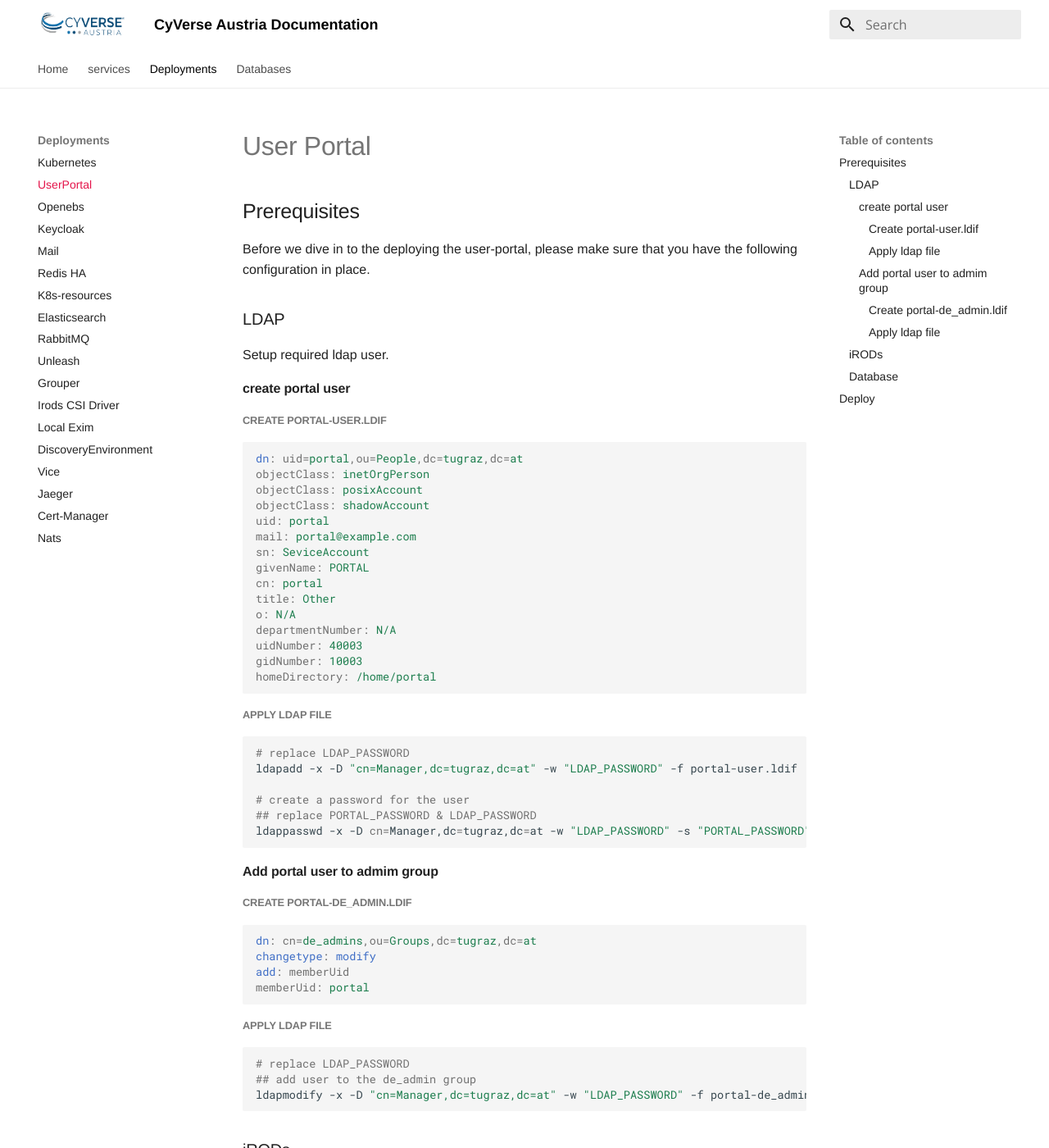
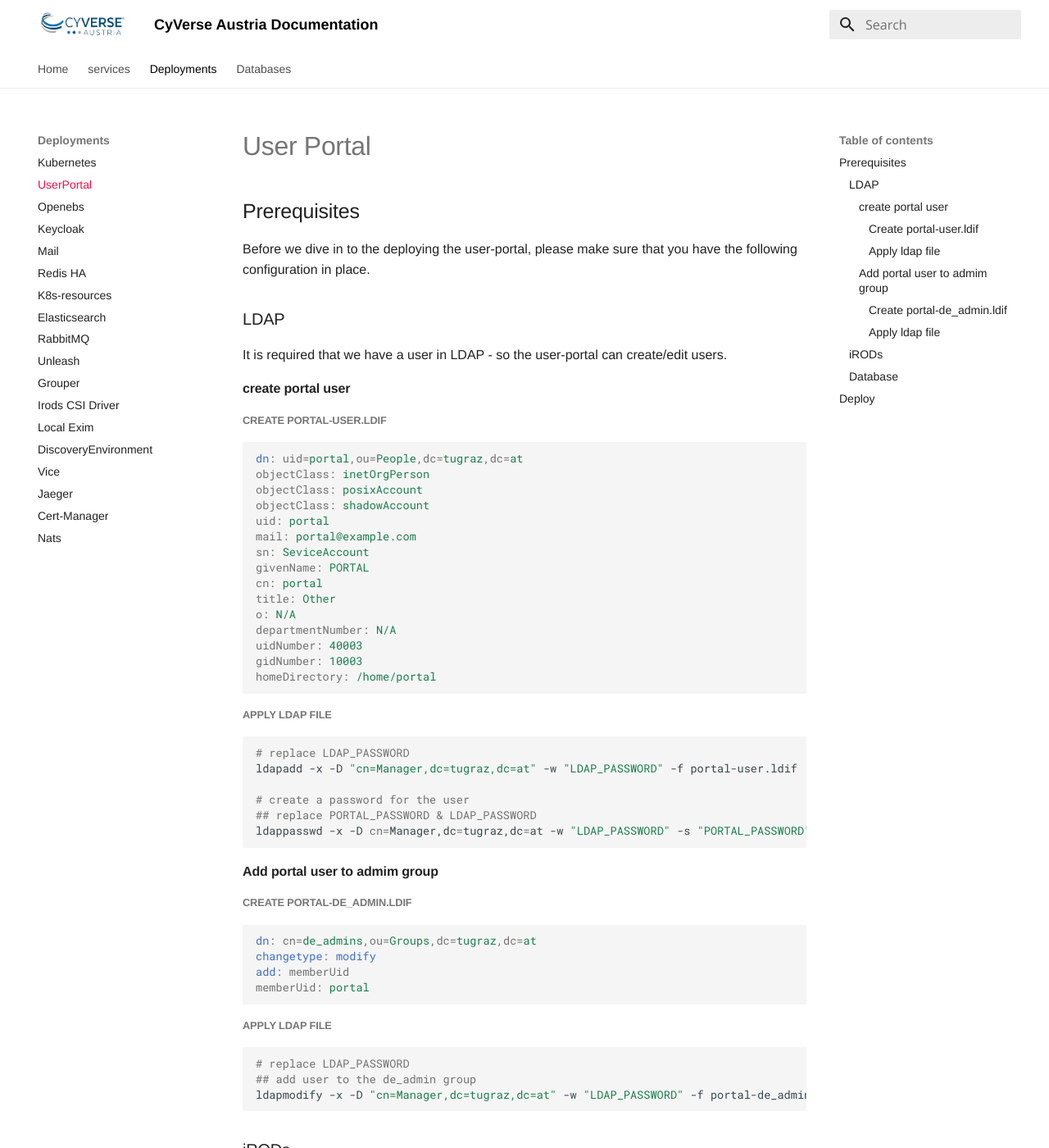
Before and after one commit to cyverse-austria/docs, an MkDocs documentation site: the page built from docs/deployments/userportal.md, in a window 1280 px wide and 1400 px high. Shown: the whole window at 82% size. Built offline with MkDocs 1.6.1 and Material for MkDocs 9.7.7, drawn with Linux system fonts in a browser that asks for light colours; some of the changed text lies outside the part shown.

Commit message:
portal: update doc

````diff
--- a/docs/deployments/userportal.md
+++ b/docs/deployments/userportal.md
@@ -5,7 +5,8 @@
 Before we dive in to the deploying the user-portal, please make sure that you have the following configuration in place.
 
 ### LDAP
-Setup required ldap user.
+
+It is required that we have a user in LDAP - so the user-portal can create/edit users.
 
 #### create portal user
 ##### Create portal-user.ldif
@@ -61,7 +62,7 @@
 
 ### iRODs
 
-For user portal we would need to create an irods `rodsadmin` user.
+For user-portal we would need to create an irods `rodsadmin` user.
 
 ```bash
 # replace YOURPASSWORDHERE
````
